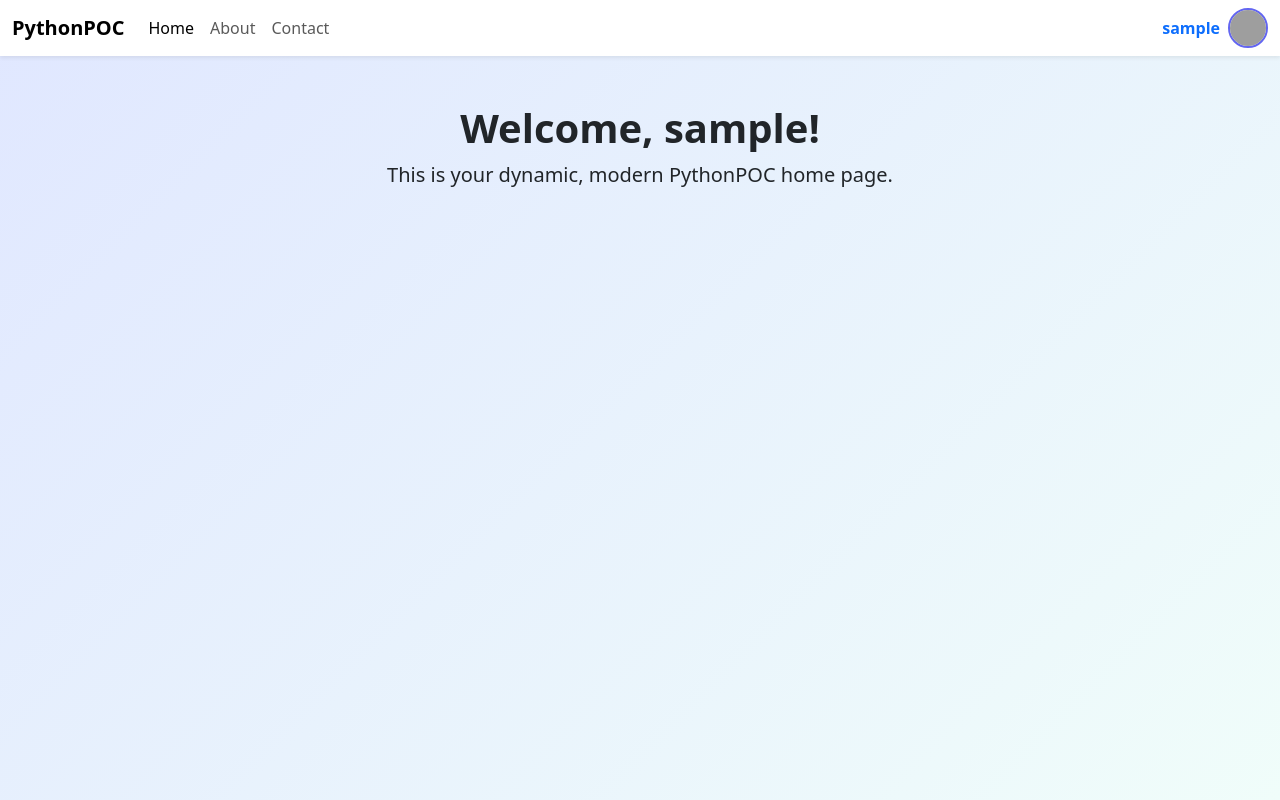
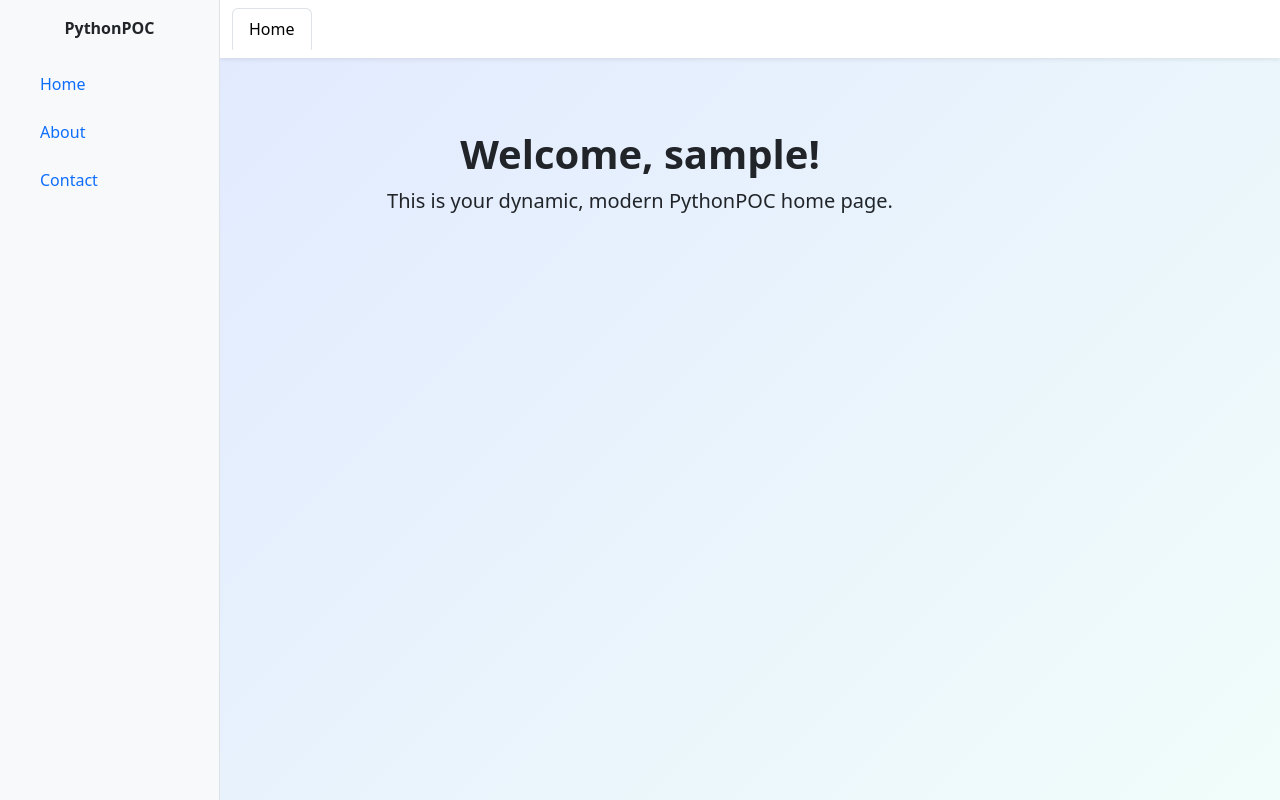
Before and after one commit to ABF00711/PythonbPOC-2-, a Django app: page / in a window 1280 px wide. Run offline with Django 4.2, Linux system fonts and the light colour scheme; the visitor is signed in with stand-in values (Sample User, id 1); data comes from the database, SQL or seed files in the repository; some libraries are stand-ins or nearby versions; grey boxes are pictures that could not be loaded.

Commit message:
feat(sidebar and navbar): add sidebar and navbar with dynamic based on table

```diff
--- a/core/models.py
+++ b/core/models.py
@@ -1,5 +1,6 @@
 from django.contrib.auth.models import AbstractUser
 from django.db import models
+from django.conf import settings
 
 # Create your models here.
 
@@ -9,3 +10,33 @@ class CustomUser(AbstractUser):
 
     def __str__(self):
         return self.username
+
+class Role(models.Model):
+    name = models.CharField(max_length=50, unique=True)
+    def __str__(self):
+        return self.name
+
+class UserRole(models.Model):
+    user = models.ForeignKey(settings.AUTH_USER_MODEL, on_delete=models.CASCADE)
+    role = models.ForeignKey(Role, on_delete=models.CASCADE)
+    class Meta:
+        unique_together = ('user', 'role')
+    def __str__(self):
+        return f"{self.user.username} - {self.role.name}"
+
+class Menu(models.Model):
+    title = models.CharField(max_length=100)
+    url = models.CharField(max_length=200)
+    icon = models.CharField(max_length=50, blank=True, null=True)
+    order = models.PositiveIntegerField(default=0)
+    parent = models.ForeignKey('self', null=True, blank=True, related_name='children', on_delete=models.CASCADE)
+    def __str__(self):
+        return self.title
+
+class RoleMenu(models.Model):
+    role = models.ForeignKey(Role, on_delete=models.CASCADE)
+    menu = models.ForeignKey(Menu, on_delete=models.CASCADE)
+    class Meta:
+        unique_together = ('role', 'menu')
+    def __str__(self):
+        return f"{self.role.name} - {self.menu.title}"
--- a/core/templates/navbar.html
+++ b/core/templates/navbar.html
@@ -1,25 +1,60 @@
-<nav class="navbar navbar-expand-lg navbar-light bg-white shadow-sm mb-4">
-    <div class="container-fluid">
-        <a class="navbar-brand fw-bold" href="/">PythonPOC</a>
-        <button class="navbar-toggler" type="button" data-bs-toggle="collapse" data-bs-target="#navbarNav" aria-controls="navbarNav" aria-expanded="false" aria-label="Toggle navigation">
-            <span class="navbar-toggler-icon"></span>
-        </button>
-        <div class="collapse navbar-collapse" id="navbarNav">
-            <ul class="navbar-nav me-auto mb-2 mb-lg-0">
-                <li class="nav-item"><a class="nav-link {% if request.path == '/' %}active{% endif %}" href="/">Home</a></li>
-                <li class="nav-item"><a class="nav-link {% if request.path == '/about/' %}active{% endif %}" href="/about/">About</a></li>
-                <li class="nav-item"><a class="nav-link {% if request.path == '/contact/' %}active{% endif %}" href="/contact/">Contact</a></li>
-            </ul>
-            <div class="d-flex align-items-center">
-                <a href="#" class="d-flex align-items-center text-decoration-none" data-bs-toggle="modal" data-bs-target="#profileModal">
-                    <span class="me-2 fw-semibold d-none d-md-inline">{{ user.username }}</span>
-                    {% if user.avatar and user.avatar.name %}
-                        <img src="{{ user.avatar.url }}" alt="Avatar" class="navbar-avatar">
-                    {% else %}
-                        <img src="https://ui-avatars.com/api/?name={{ user.username|urlencode }}&background=6366f1&color=fff&size=80" alt="Avatar" class="navbar-avatar">
-                    {% endif %}
+<div class="d-flex">
+    <nav class="sidebar bg-light border-end p-3" style="min-width: 220px; height: 100vh; position: fixed; top: 0; left: 0; z-index: 1040;">
+        <div class="mb-4 text-center">
+            <a class="navbar-brand fw-bold" href="/">PythonPOC</a>
+        </div>
+        <ul class="nav flex-column">
+            <li class="nav-item mb-2">
+                <a class="nav-link d-flex align-items-center" href="/" data-menu-url="/">
+                    <i class="bi bi-house me-2"></i> Home
                 </a>
-            </div>
-        </div>
+            </li>
+            <li class="nav-item mb-2">
+                <a class="nav-link d-flex align-items-center" href="/about/" data-menu-url="/about/">
+                    <i class="bi bi-info-circle me-2"></i> About
+                </a>
+            </li>
+            <li class="nav-item mb-2">
+                <a class="nav-link d-flex align-items-center" href="/contact/" data-menu-url="/contact/">
+                    <i class="bi bi-envelope me-2"></i> Contact
+                </a>
+            </li>
+            {% for item in menu_tree %}
+                {% if item.children %}
+                    {% with is_active_child=False %}
+                        {% for child in item.children %}
+                            {% if request.path == child.url %}{% with is_active_child=True %}{% endwith %}{% endif %}
+                        {% endfor %}
+                        <li class="nav-item mb-2">
+                            <a class="nav-link d-flex align-items-center" data-bs-toggle="collapse" href="#submenu-{{ item.menu.id }}" role="button" aria-expanded="{{ is_active_child|yesno:'true,false' }}" aria-controls="submenu-{{ item.menu.id }}">
+                                {% if item.menu.icon %}<i class="bi {{ item.menu.icon }} me-2"></i>{% endif %} {{ item.menu.title }}
+                                <i class="bi bi-chevron-down ms-auto"></i>
+                            </a>
+                            <ul class="nav flex-column collapse ms-3{% if is_active_child %} show{% endif %}" id="submenu-{{ item.menu.id }}">
+                                {% for child in item.children %}
+                                    <li class="nav-item mb-1">
+                                        <a class="nav-link d-flex align-items-center{% if request.path == child.url %} active{% endif %}" href="{{ child.url }}" data-menu-url="{{ child.url }}">
+                                            {% if child.icon %}<i class="bi {{ child.icon }} me-2"></i>{% endif %} {{ child.title }}
+                                        </a>
+                                    </li>
+                                {% endfor %}
+                            </ul>
+                        </li>
+                    {% endwith %}
+                {% else %}
+                    <li class="nav-item mb-2">
+                        <a class="nav-link d-flex align-items-center{% if request.path == item.menu.url %} active{% endif %}" href="{{ item.menu.url }}" data-menu-url="{{ item.menu.url }}">
+                            {% if item.menu.icon %}<i class="bi {{ item.menu.icon }} me-2"></i>{% endif %} {{ item.menu.title }}
+                        </a>
+                    </li>
+                {% endif %}
+            {% endfor %}
+        </ul>
+    </nav>
+    <div class="flex-grow-1" style="margin-left: 220px;">
+        {% include 'top_nav_tabs.html' %}
     </div>
-</nav>
+</div>
+{% load static %}
+<script src="{% static 'core/js/sidebar.js' %}"></script>
+<script src="https://cdn.jsdelivr.net/npm/bootstrap@5.3.0/dist/js/bootstrap.bundle.min.js"></script>
--- /dev/null
+++ b/core/templates/top_nav_tabs.html
@@ -0,0 +1,101 @@
+<nav class="navbar navbar-expand-lg navbar-light bg-white shadow-sm mb-4">
+    <div class="container-fluid">
+        <ul class="nav nav-tabs" id="tabbedNavbar">
+            <!-- Tabs will be dynamically inserted here by JS -->
+        </ul>
+    </div>
+</nav>
+<script>
+// Tabbed navbar logic with localStorage persistence
+const tabKey = 'pythonpoc_tabs';
+const activeTabKey = 'pythonpoc_active_tab';
+
+function getTabs() {
+    return JSON.parse(localStorage.getItem(tabKey) || '[]');
+}
+function setTabs(tabs) {
+    localStorage.setItem(tabKey, JSON.stringify(tabs));
+}
+function getActiveTab() {
+    return localStorage.getItem(activeTabKey) || '/';
+}
+function setActiveTab(url) {
+    localStorage.setItem(activeTabKey, url);
+}
+
+function renderTabs() {
+    const tabs = getTabs();
+    const active = getActiveTab();
+    const tabList = document.getElementById('tabbedNavbar');
+    tabList.innerHTML = '';
+    tabs.forEach(tab => {
+        const li = document.createElement('li');
+        li.className = 'nav-item';
+        const a = document.createElement('a');
+        a.className = 'nav-link' + (tab.url === active ? ' active' : '');
+        a.href = tab.url;
+        a.textContent = tab.title;
+        a.setAttribute('data-tab-url', tab.url);
+        a.onclick = function(e) {
+            e.preventDefault();
+            setActiveTab(tab.url);
+            window.location.href = tab.url;
+        };
+        const closeBtn = document.createElement('button');
+        closeBtn.type = 'button';
+        closeBtn.className = 'btn-close ms-2';
+        closeBtn.style.fontSize = '0.8em';
+        closeBtn.onclick = function(e) {
+            e.stopPropagation();
+            removeTab(tab.url);
+        };
+        li.appendChild(a);
+        if (tab.url !== '/') li.appendChild(closeBtn); // Don't allow closing Home
+        tabList.appendChild(li);
+    });
+}
+
+function addTab(title, url) {
+    let tabs = getTabs();
+    if (!tabs.some(tab => tab.url === url)) {
+        tabs.push({title, url});
+        setTabs(tabs);
+    }
+    setActiveTab(url);
+    renderTabs();
+}
+function removeTab(url) {
+    let tabs = getTabs();
+    tabs = tabs.filter(tab => tab.url !== url);
+    setTabs(tabs);
+    // If the closed tab was active, switch to the last tab or Home
+    if (getActiveTab() === url) {
+        const newActive = tabs.length ? tabs[tabs.length-1].url : '/';
+        setActiveTab(newActive);
+        window.location.href = newActive;
+    } else {
+        renderTabs();
+    }
+}
+
+// Listen for sidebar clicks
+function setupSidebarTabClicks() {
+    document.querySelectorAll('[data-menu-url]').forEach(link => {
+        link.addEventListener('click', function(e) {
+            const title = this.textContent.trim();
+            const url = this.getAttribute('href');
+            addTab(title, url);
+        });
+    });
+}
+
+document.addEventListener('DOMContentLoaded', function() {
+    // Initialize tabs if empty
+    if (!getTabs().length) {
+        setTabs([{title: 'Home', url: '/'}]);
+        setActiveTab('/');
+    }
+    renderTabs();
+    setupSidebarTabClicks();
+});
+</script>
--- a/core/views.py
+++ b/core/views.py
@@ -37,6 +37,19 @@ def custom_login(request):
             return super().form_valid(form)
     return CustomLoginView.as_view()(request)
 
+def get_user_menus(user):
+    from .models import UserRole, RoleMenu, Menu
+    role_ids = UserRole.objects.filter(user=user).values_list('role_id', flat=True)
+    menu_qs = Menu.objects.filter(
+        id__in=RoleMenu.objects.filter(role_id__in=role_ids).values_list('menu_id', flat=True)
+    ).order_by('order')
+    parents = [m for m in menu_qs if m.parent_id is None and m.url not in ['/', '/about/', '/contact/']]
+    menu_tree = []
+    for parent in parents:
+        children = [c for c in menu_qs if c.parent_id == parent.id]
+        menu_tree.append({'menu': parent, 'children': children})
+    return menu_tree
+
 @login_required
 def profile(request):
     if request.method == 'POST':
@@ -58,14 +71,17 @@ def profile(request):
 @login_required
 def home(request):
     form = ProfileUpdateForm(instance=request.user)
-    return render(request, 'home.html', {'user': request.user, 'form': form})
+    menu_tree = get_user_menus(request.user)
+    return render(request, 'home.html', {'user': request.user, 'form': form, 'menu_tree': menu_tree})
 
 @login_required
 def about(request):
     form = ProfileUpdateForm(instance=request.user)
-    return render(request, 'about.html', {'user': request.user, 'form': form})
+    menu_tree = get_user_menus(request.user)
+    return render(request, 'about.html', {'user': request.user, 'form': form, 'menu_tree': menu_tree})
 
 @login_required
 def contact(request):
     form = ProfileUpdateForm(instance=request.user)
-    return render(request, 'contact.html', {'user': request.user, 'form': form})
+    menu_tree = get_user_menus(request.user)
+    return render(request, 'contact.html', {'user': request.user, 'form': form, 'menu_tree': menu_tree})
--- a/pythonpoc/settings.py
+++ b/pythonpoc/settings.py
@@ -142,3 +142,4 @@ MEDIA_ROOT = BASE_DIR / 'media'
 DEFAULT_AUTO_FIELD = 'django.db.models.BigAutoField'
 
 LOGIN_URL = '/login/'
+LOGIN_REDIRECT_URL = '/'
```
Also changed, not shown: core/static/core/js/sidebar.js (added, +39 -0 lines), core/migrations/0003_menu_role_userrole_rolemenu.py (added), core/migrations/0004_sample_data.py (added), core/migrations/0005_menu_parent.py (added).
